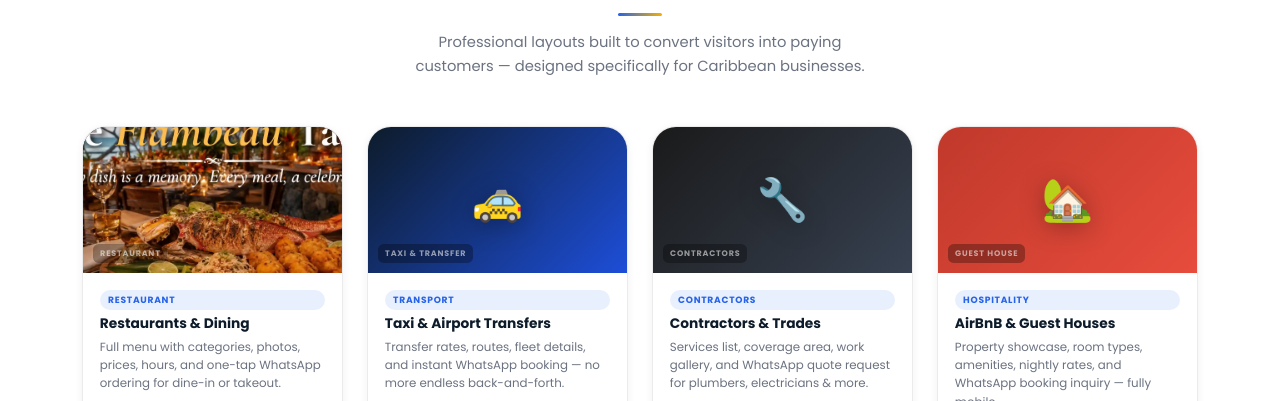
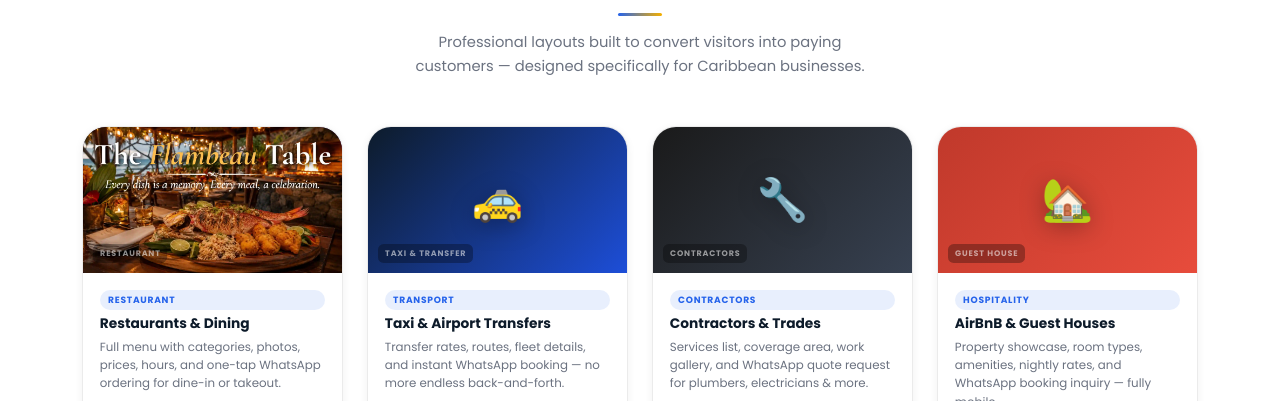
Before and after one commit to jamalinks758/AkraLink, a plain HTML site: page index.html in a window 1280 px wide. Shown: the part 3340-3741 px from the top of the page. Drawn offline with nearby package versions, Linux system fonts and the light colour scheme.

Commit message:
Update index.html

```diff
--- a/index.html
+++ b/index.html
@@ -594,7 +594,7 @@ footer{background:var(--navy-dp);padding:4rem 0 2rem;color:rgba(255,255,255,.5)}
       <div class="col-sm-6 col-lg-3" data-aos="fade-up" data-aos-delay="50">
         <div class="demo-card">
           <div class="demo-thumb dt-rest"><span class="dt-ico">
-          <img src="images/the-flambeau-table.webp" class="demo-card-img" alt="The Flambeau Table — sample restaurant conversion system preview" loading="lazy" width="400" height="225">
+          <img src="images/the-flambeau-table.webp" class="demo-card-img object-fit-cover mx-auto img-fluid" alt="The Flambeau Table — sample restaurant conversion system preview" loading="lazy" width="400" height="225">
           </span><span class="dt-lbl">Restaurant</span></div>
           <div class="demo-body">
             <span class="demo-tag">Restaurant</span>
```
